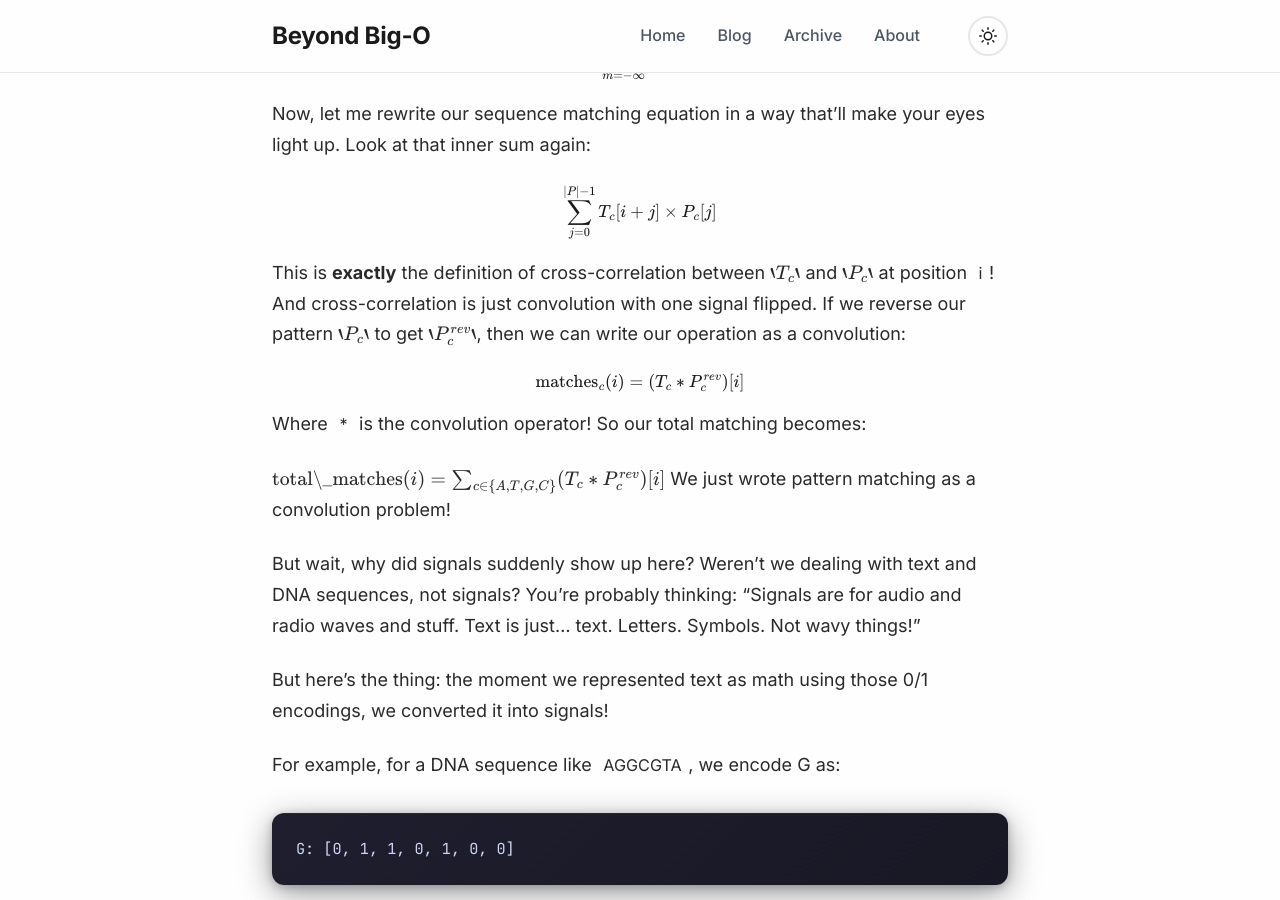
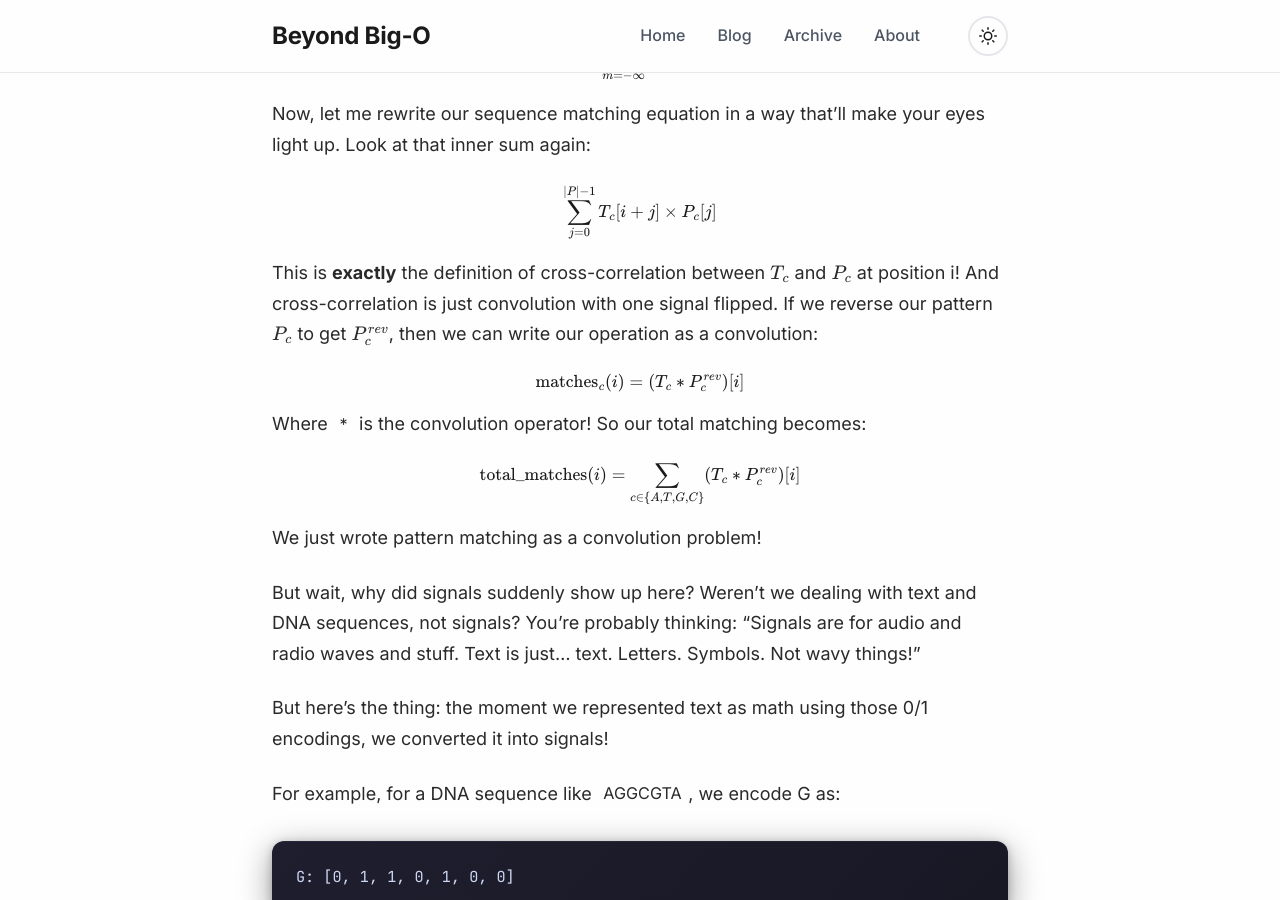
Before and after one commit to legendsovermyths/beyondbig-o, a Jekyll site: the page built from _posts/2025-08-20-string-search-steroids-fuzzy-matching.md, in a window 1280 px wide and 900 px high, scrolled down 16395 px. Built offline with Jekyll 4.4.1, drawn with Linux system fonts in a browser that asks for light colours; nearby versions of some CDN libraries; some of the changed text lies outside the part shown.

Commit message:
minor changes

```diff
--- a/_posts/2025-08-20-string-search-steroids-fuzzy-matching.md
+++ b/_posts/2025-08-20-string-search-steroids-fuzzy-matching.md
@@ -2241,7 +2241,7 @@ $$
 \sum_{j=0}^{|P|-1} T_c[i+j] \times P_c[j]
 $$
 
-This is **exactly** the definition of cross-correlation between $$`T_c`$$ and $$`P_c`$$ at position `i`! And cross-correlation is just convolution with one signal flipped. If we reverse our pattern $$`P_c`$$ to get $$`P_c^{rev}`$$, then we can write our operation as a convolution:
+This is **exactly** the definition of cross-correlation between $$T_c$$ and $$P_c$$ at position i! And cross-correlation is just convolution with one signal flipped. If we reverse our pattern $$P_c$$ to get $$P_c^{rev}$$, then we can write our operation as a convolution:
 
 $$
 \text{matches}_c(i) = (T_c * P_c^{rev})[i]
@@ -2250,8 +2250,9 @@ $$
 Where `*` is the convolution operator! So our total matching becomes:
 
 $$
-\text{total\_matches}(i) = \sum_{c \in \{A,T,G,C\}} (T_c * P_c^{rev})[i]
+\text{total_matches}(i) = \sum_{c \in \{A,T,G,C\}} (T_c * P_c^{rev})[i]
 $$
+
 We just wrote pattern matching as a convolution problem!
 
 But wait, why did signals suddenly show up here? Weren't we dealing with text and DNA sequences, not signals? You're probably thinking: "Signals are for audio and radio waves and stuff. Text is just... text. Letters. Symbols. Not wavy things!"
--- a/index.html
+++ b/index.html
@@ -16,6 +16,6 @@ layout: default
 
   <div class="cta-section">
     <p>Ready to dive deep into algorithmic adventures?</p>
-    <a href="/blog/" class="cta-button">Explore Articles →</a>
+    <a href="{{ '/blog' | relative_url }}" class="cta-button">Explore Articles →</a>
   </div>
 </div>
```
Also changed, not shown: other parts of _posts/2025-08-20-string-search-steroids-fuzzy-matching.md (+2 -2 lines).
